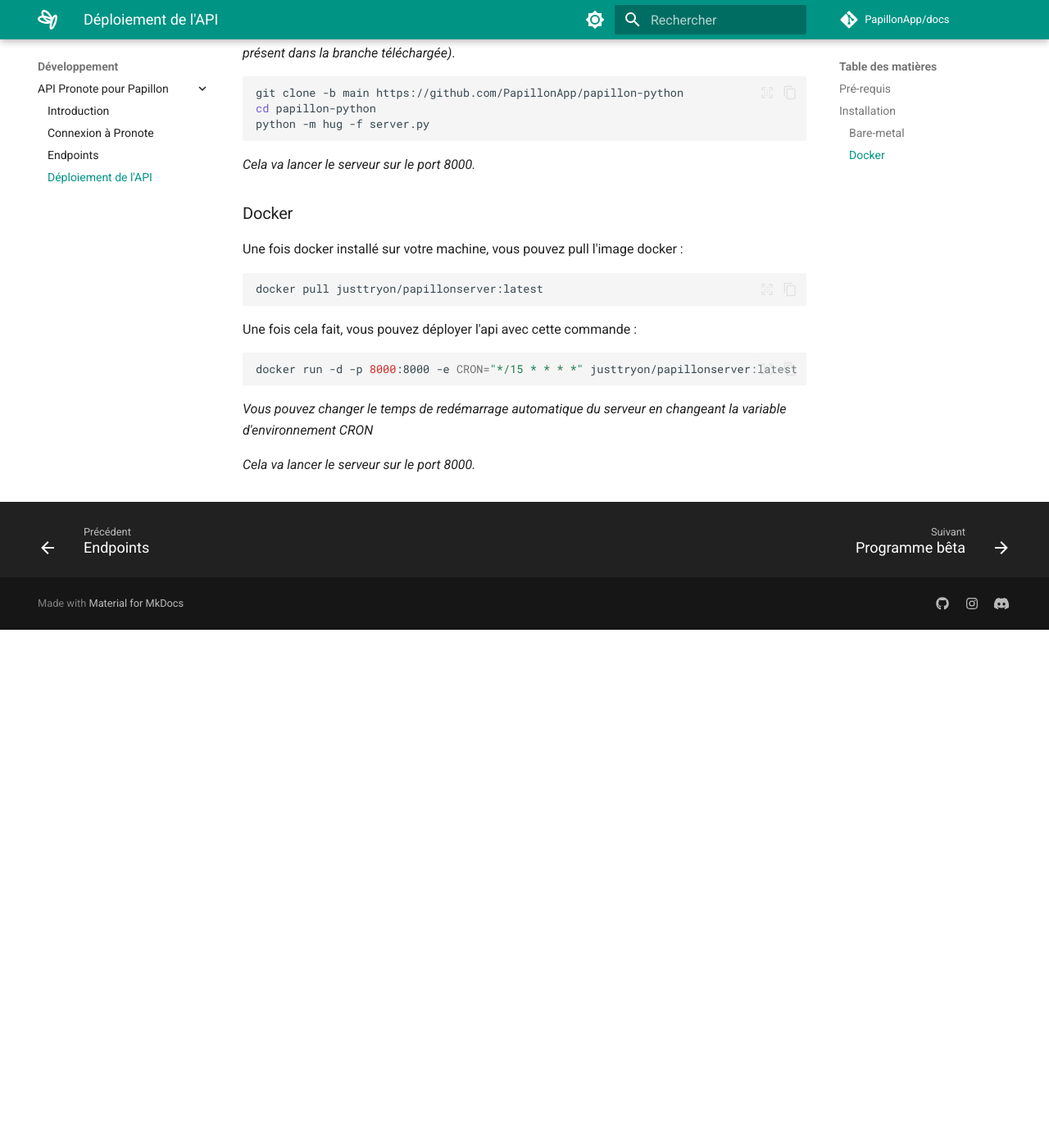
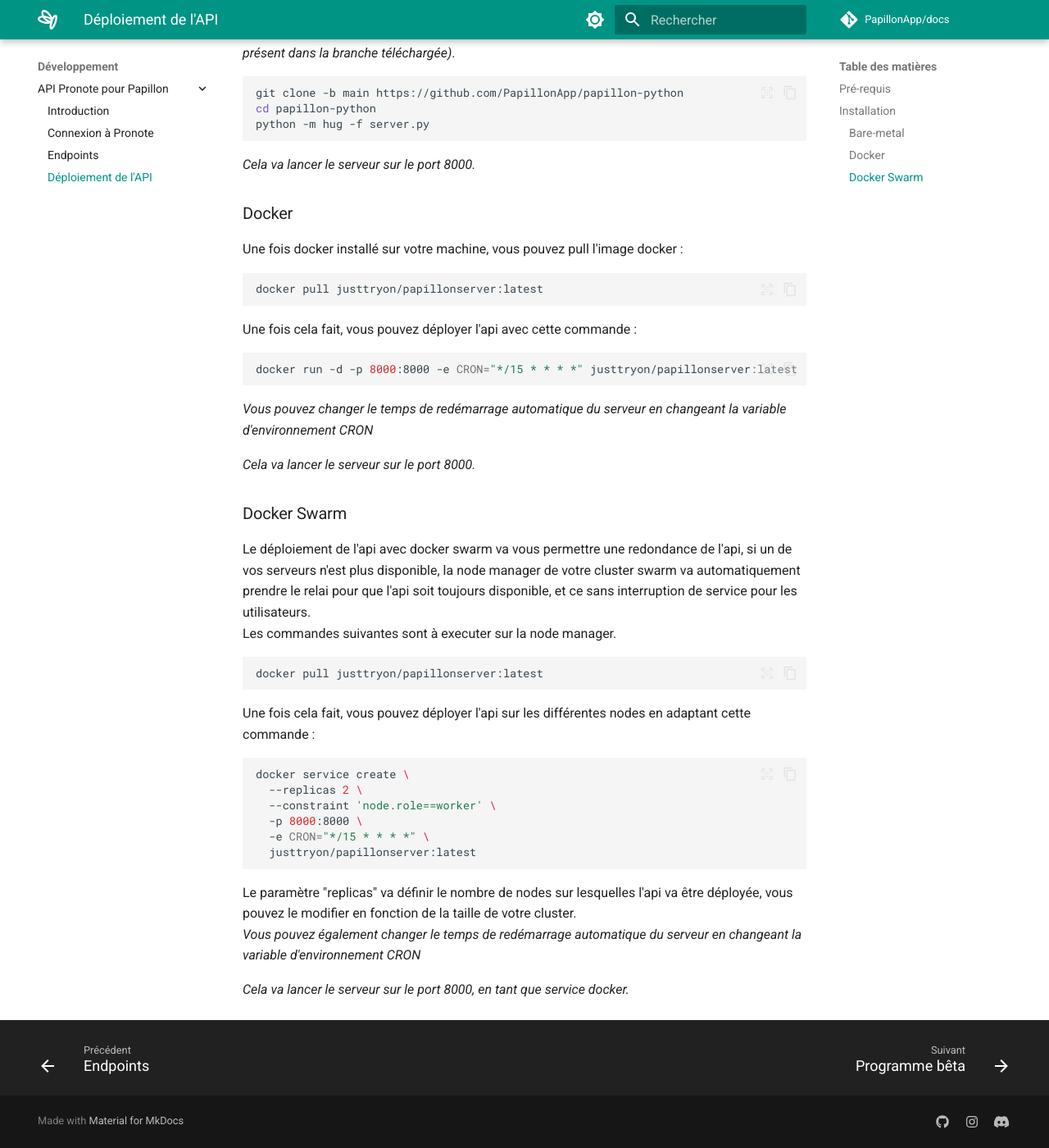
Before and after one commit to PapillonApp/docs, an MkDocs documentation site: the page built from docs/development/pronote-api/deployment.md, in a window 1280 px wide and 1400 px high, scrolled down 632 px. Shown: the whole window at 82% size. Built offline with MkDocs 1.6.1 and Material for MkDocs 9.7.7, drawn with Linux system fonts in a browser that asks for light colours; comment, search, counter and statistics services are not loaded.

Commit message:
Adding swarm deployment (#7)

````diff
--- a/docs/development/pronote-api/deployment.md
+++ b/docs/development/pronote-api/deployment.md
@@ -33,3 +33,25 @@ docker run -d -p 8000:8000 -e CRON="*/15 * * * *" justtryon/papillonserver:lates
 *Vous pouvez changer le temps de redémarrage automatique du serveur en changeant la variable d'environnement CRON*
 
 *Cela va lancer le serveur sur le port 8000.*
+
+### Docker Swarm
+Le déploiement de l'api avec docker swarm va vous permettre une redondance de l'api, si un de vos serveurs n'est plus disponible, la node manager de votre cluster swarm va automatiquement prendre le relai pour que l'api soit toujours disponible, et ce sans interruption de service pour les utilisateurs.<br/>
+Les commandes suivantes sont à executer sur la node manager.
+```sh
+docker pull justtryon/papillonserver:latest
+```
+Une fois cela fait, vous pouvez déployer l'api sur les différentes nodes en adaptant cette commande :
+
+```sh
+docker service create \
+  --replicas 2 \
+  --constraint 'node.role==worker' \
+  -p 8000:8000 \
+  -e CRON="*/15 * * * *" \
+  justtryon/papillonserver:latest
+
+```
+Le paramètre "replicas" va définir le nombre de nodes sur lesquelles l'api va être déployée, vous pouvez le modifier en fonction de la taille de votre cluster.<br/>
+*Vous pouvez également changer le temps de redémarrage automatique du serveur en changeant la variable d'environnement CRON*
+
+*Cela va lancer le serveur sur le port 8000, en tant que service docker.*
````
